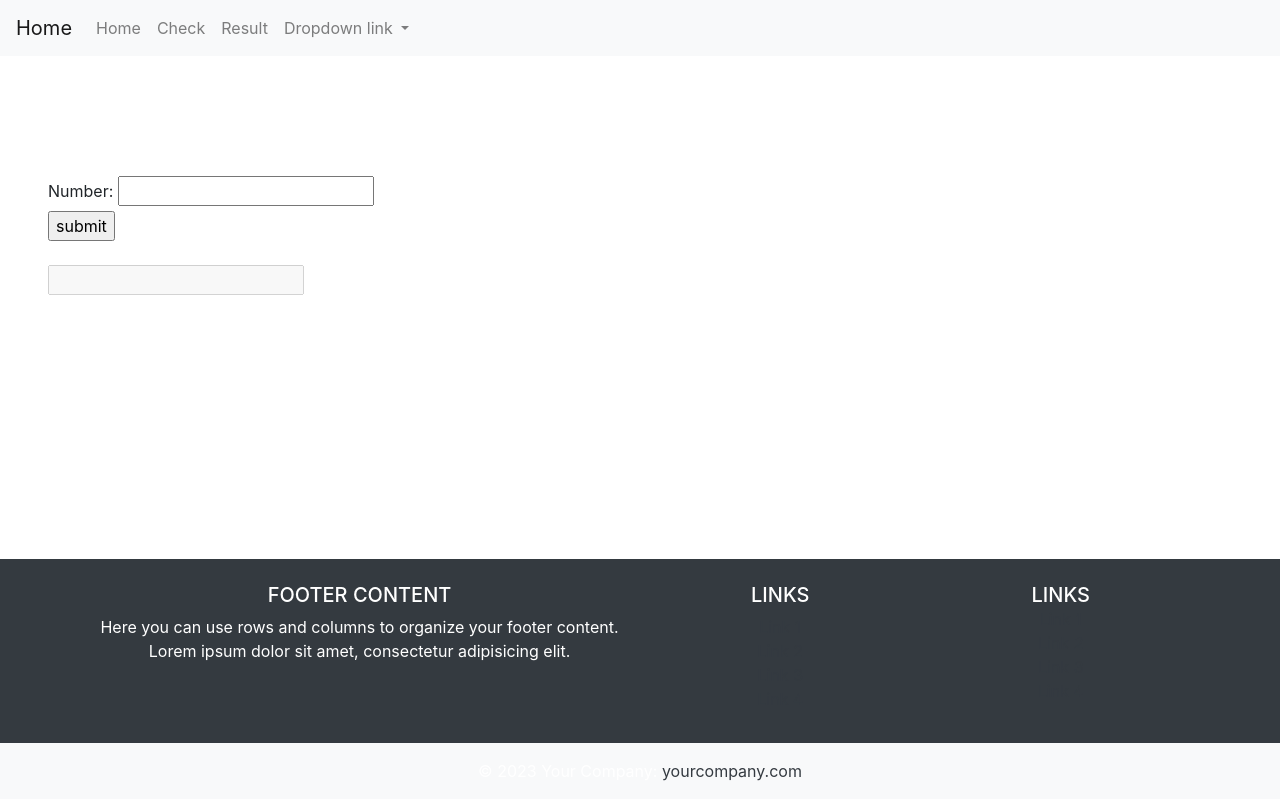
After one commit to Hasan-TechNinja/Note-Application, a Django app: page /check/ in a window 1280 px wide. The commit adds this page. Run offline with Django 5.2, Linux system fonts and the light colour scheme; some libraries are stand-ins or nearby versions.

Commit message:
number type

```diff
--- a/home/forms.py
+++ b/home/forms.py
@@ -3,3 +3,6 @@ from django import forms
 class calculator(forms.Form):
     num1 = forms.CharField(label="First Number", required=False)
     num2 = forms.CharField(label="Last Number")
+
+class checkNumber(forms.Form):
+    number = forms.CharField(label='Number', required=True)
--- a/home/templates/base.html
+++ b/home/templates/base.html
@@ -24,7 +24,7 @@
         <a class="nav-link" href="{% url "home" %}">Home <span class="sr-only">(current)</span></a>
       </li>
       <li class="nav-item {% if request.path == "/about/" %} active {% endif %} ">
-        <a class="nav-link" href="{% url "about" %}">About</a>
+        <a class="nav-link" href="{% url "check" %}">Check</a>
       </li>
       <li class="nav-item {% if request.path == "/result/" %} active {% endif %}">
         <a class="nav-link" href="{% url "result" %}">Result</a>
--- /dev/null
+++ b/home/templates/check.html
@@ -0,0 +1,10 @@
+{% extends "base.html" %}
+{% block title %}Check Number{% endblock title %}
+{% block content %}
+<form action="" method="POST" class="ml-5">
+    {% csrf_token %}
+    {{ checkNumber }}
+    <input type="submit" value="submit"> <br> <br>
+    <input type="text" value="{{result}}" disabled>
+</form>
+{% endblock content %}
--- a/home/urls.py
+++ b/home/urls.py
@@ -10,5 +10,6 @@ urlpatterns = [
     path('userLogin/', views.userLogin, name='userLogin'),
     path('userLogin/<int:id>', views.UserLogin, name='UserLogin'),
     path('calculator/', views.Calculator, name = 'calculator'),
+    path('check/', views.check, name = 'check'),
     path('result/', views.result, name = 'result'),
 ]
--- a/home/views.py
+++ b/home/views.py
@@ -2,7 +2,7 @@ from django.shortcuts import render
 from django.shortcuts import HttpResponse
 from datetime import datetime
 from django.contrib.auth.decorators import login_required
-from .forms import calculator
+from .forms import calculator, checkNumber
 
 # Create your views here.
 def home(request):
@@ -43,5 +43,20 @@ def Calculator(request):
 
     return render(request, 'calculator.html', {'result': result, 'calculator': cal })
 
+def check(request):
+    checkNum = checkNumber
+    result = ""
+    if request.method == 'POST':
+        number = int(request.POST.get('number'))
+        if number == "0":
+            result = "Number is 0"
+        elif number % 2 == "0":
+            result = "Number is Even"
+        elif number % 2 != "0":
+            result = "Number is Odd"
+        else:
+            pass
+    return render(request, 'check.html', {'checkNumber':checkNum, 'result':result})
+
 def result(request):
     return render(request, 'result.html')
```
Also changed, not shown: home/templates/calculator.html (+1 -10 lines).
